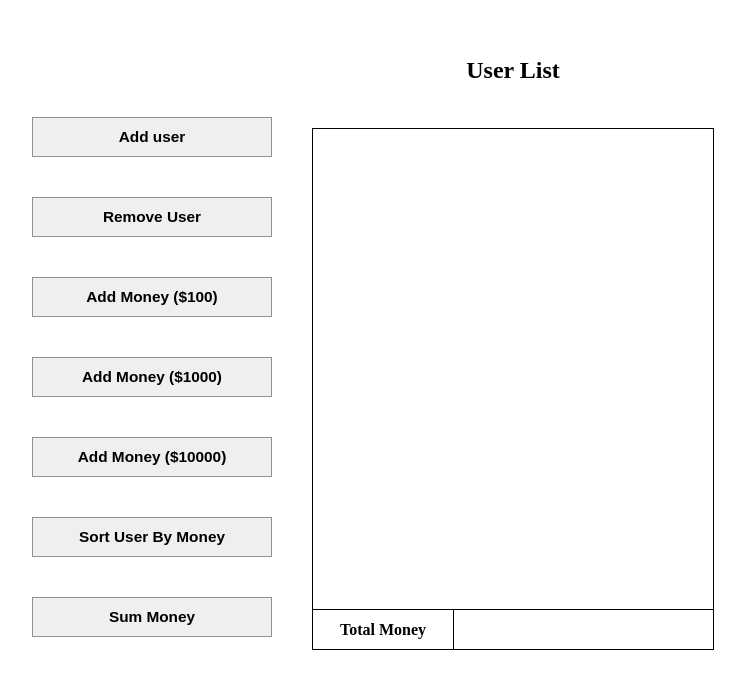
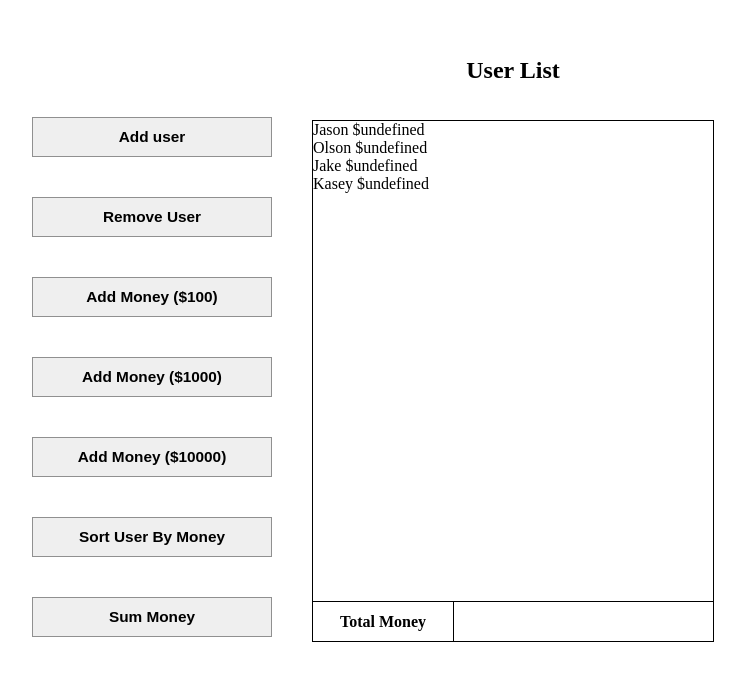
Before and after one commit to AutumnWithJay/templates-for-mini_projects, a plain HTML site: page 1. Manage-User-Using-Array-Methods/index.html in a window 1280 px wide. Shown: the part 61-750 px from the top of the page, without its empty margins (295-1040 px from the left). Drawn offline with Linux system fonts and the light colour scheme.

Commit message:
templates of manage-user-using-array-methods

```diff
--- /dev/null
+++ b/1. Manage-User-Using-Array-Methods/index.js
@@ -0,0 +1,70 @@
+const userList = document.querySelector('.user-list');
+
+let users = [
+  {
+    name: 'Jason',
+  },
+  {
+    name: 'Olson',
+  },
+  {
+    name: 'Jake',
+  },
+  {
+    name: 'Kasey',
+  },
+];
+
+const dummyData = [
+  {
+    name: 'Liam',
+  },
+  {
+    name: 'Emma',
+  },
+  {
+    name: 'Ava',
+  },
+  {
+    name: 'Sophia',
+  },
+  {
+    name: 'Liam',
+  },
+  {
+    name: 'Charlotte',
+  },
+  {
+    name: 'Amelia',
+  },
+  {
+    name: 'Harper',
+  },
+  {
+    name: 'Lucas',
+  },
+  {
+    name: 'Benjamin',
+  },
+  {
+    name: 'Mason',
+  },
+  {
+    name: 'Ethan',
+  },
+];
+
+function LoadUserList() {
+  users.forEach((user) => {
+    const div = document.createElement('div');
+    div.classList.add('user');
+    div.innerHTML = `${user.name} $${user.money}`;
+    userList.append(div);
+  });
+}
+
+function init() {
+  LoadUserList();
+}
+
+init();
--- a/1. user_list/style.css
+++ b/1. Manage-User-Using-Array-Methods/style.css
@@ -49,7 +49,7 @@ h2 {
 .user-container-data {
   width: 50vmin;
   height: 65vmin;
-  margin-top: 3vmin;
+  margin-top: 2vmin;
   border: 1px solid black;
 }
 
```
Also changed, not shown: 1. Manage-User-Using-Array-Methods/index.html (renamed from 1. user_list/index.html), 1. user_list/index.js (deleted).
